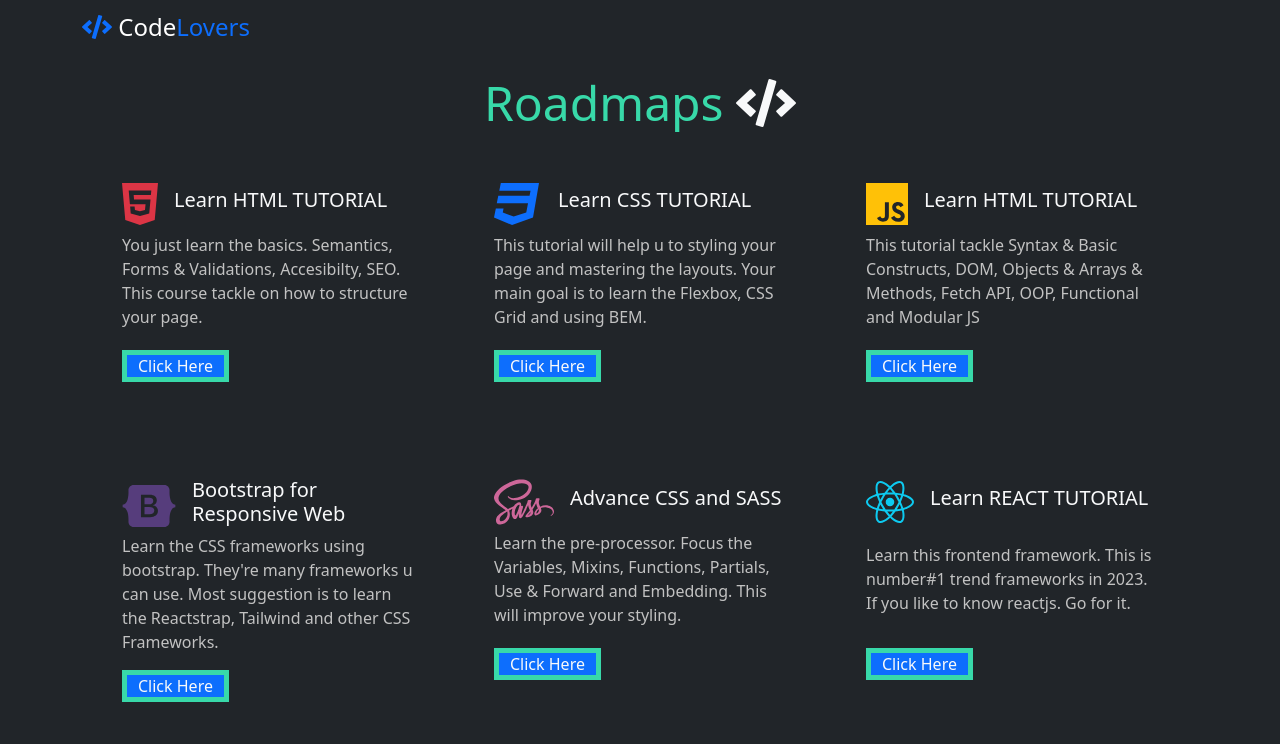
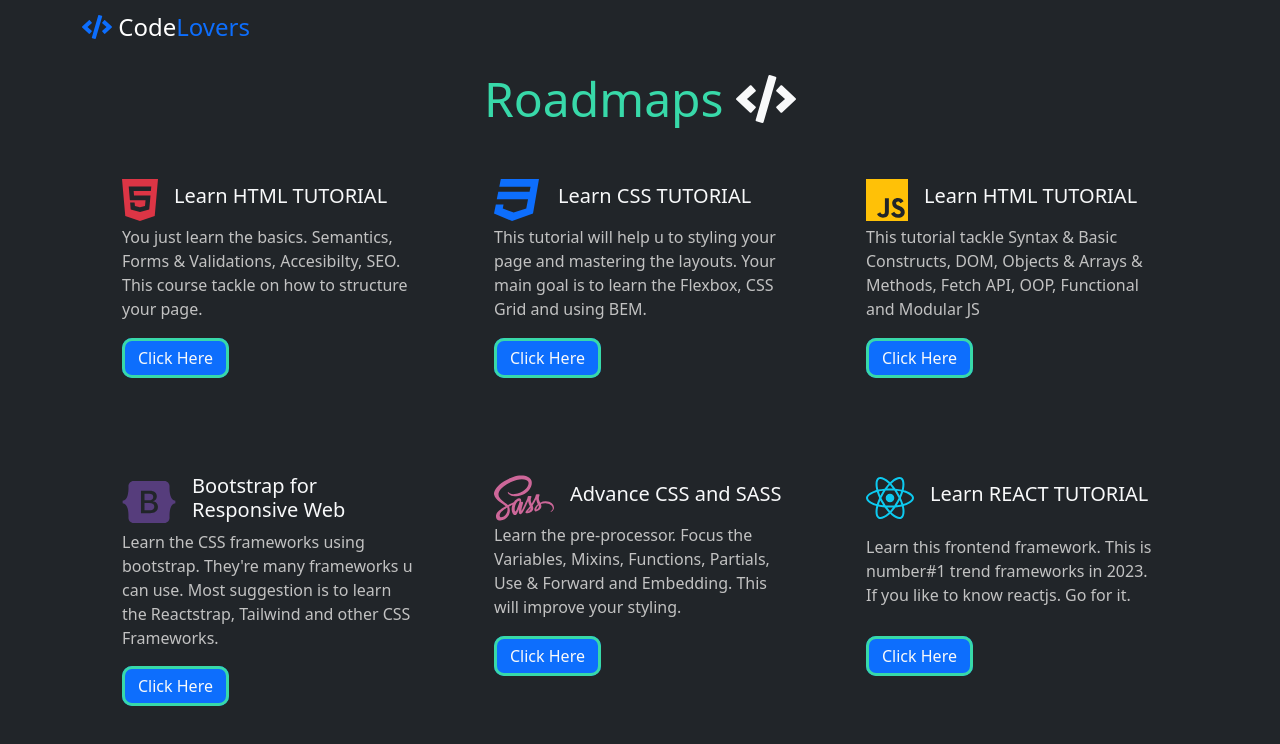
Before and after one commit to moe-9999/CodeLovers, a plain HTML site: page roadmaps.html in a window 1280 px wide. Drawn offline with nearby package versions, Linux system fonts and the light colour scheme.

Commit message:
Add files via upload

```diff
--- a/assets/roadmaps.css
+++ b/assets/roadmaps.css
@@ -23,8 +23,9 @@ p {
 
 .btn-custom {
   background: var(--bs-primary);
-  outline-offset: -5px;
-  outline: 5px solid rgb(56, 217, 169);
+  outline-offset: -3px;
+  outline: 3px solid rgb(56, 217, 169);
+  border-radius: 10px;
   transition: all 0.3s ease;
 
   &:hover {
--- a/roadmaps.html
+++ b/roadmaps.html
@@ -59,7 +59,7 @@
                   page.
                 </p>
                 <button
-                  class="btn-custom px-3 py-1 text-light align-self-start"
+                  class="btn-custom px-3 py-2 text-light align-self-start"
                 >
                   Click Here
                 </button>
@@ -79,7 +79,7 @@
                   and using BEM.
                 </p>
                 <button
-                  class="btn-custom px-3 py-1 text-light align-self-start"
+                  class="btn-custom px-3 py-2 text-light align-self-start"
                 >
                   Click Here
                 </button>
@@ -98,7 +98,7 @@
                   Arrays & Methods, Fetch API, OOP, Functional and Modular JS
                 </p>
                 <button
-                  class="btn-custom px-3 py-1 text-light align-self-start"
+                  class="btn-custom px-3 py-2 text-light align-self-start"
                 >
                   Click Here
                 </button>
@@ -121,7 +121,7 @@
                   Reactstrap, Tailwind and other CSS Frameworks.
                 </p>
                 <button
-                  class="btn-custom px-3 py-1 text-light align-self-start"
+                  class="btn-custom px-3 py-2 text-light align-self-start"
                 >
                   Click Here
                 </button>
@@ -141,7 +141,7 @@
                   improve your styling.
                 </p>
                 <button
-                  class="btn-custom px-3 py-1 text-light align-self-start"
+                  class="btn-custom px-3 py-2 text-light align-self-start"
                 >
                   Click Here
                 </button>
@@ -160,7 +160,7 @@
                   frameworks in 2023. If you like to know reactjs. Go for it.
                 </p>
                 <button
-                  class="btn-custom px-3 py-1 text-light align-self-start"
+                  class="btn-custom px-3 py-2 text-light align-self-start"
                 >
                   Click Here
                 </button>
```
Also changed, not shown: index.html (+5 -6 lines).
